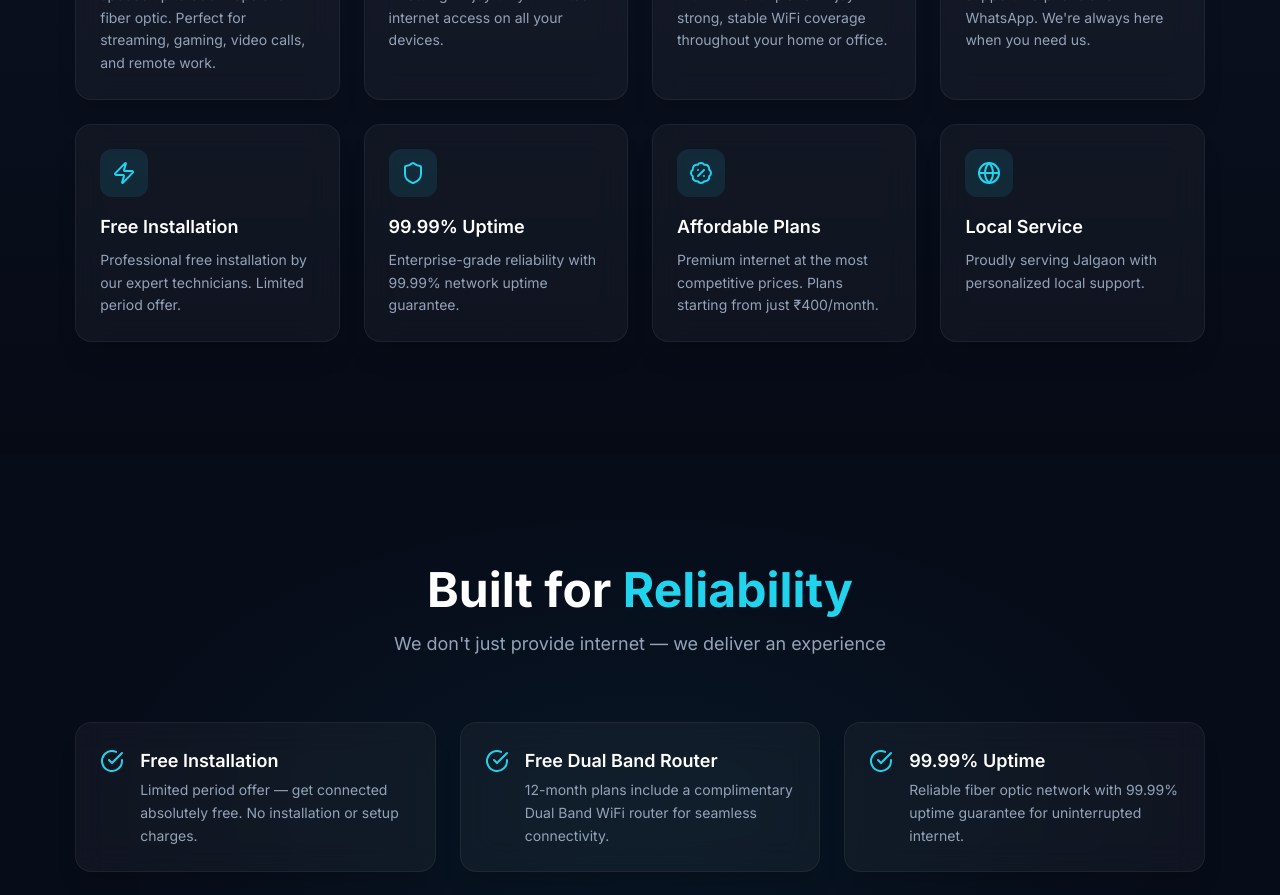
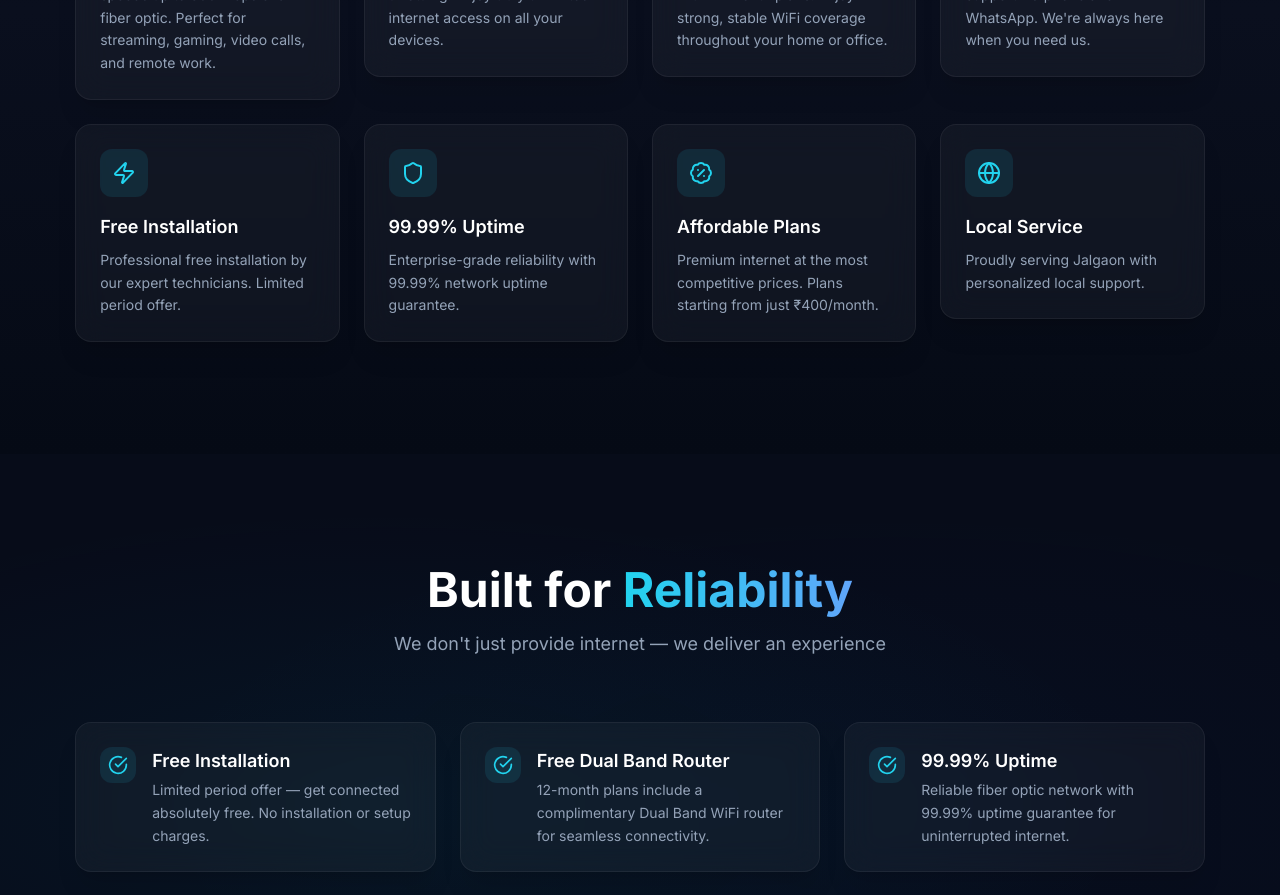
Before and after one commit to rayanmaya189-glitch/broadband, a React (Vite) app: page / in a window 1280 px wide. Shown: the part 1280-2175 px from the top of the page. Built offline with nearby package versions, Linux system fonts and the light colour scheme; no server answers.

Commit message:
feat: 3D tilt effects across all sections via reusable TiltCard component

```diff
--- a/src/components/sections/Features.tsx
+++ b/src/components/sections/Features.tsx
@@ -4,6 +4,7 @@ import {
 } from 'lucide-react';
 import { useIntersectionObserver } from '../../hooks/useIntersectionObserver';
 import { SITE_CONFIG } from '../../config/site';
+import TiltCard from '../ui/TiltCard';
 
 const iconMap: Record<string, React.ReactNode> = {
   Zap: <Zap className="w-6 h-6" />,
@@ -30,7 +31,7 @@ export default function Features() {
           className="text-center mb-16"
         >
           <h2 className="text-3xl sm:text-4xl lg:text-5xl font-bold text-white">
-            Why <span className="bg-gradient-to-r from-accent-400 to-primary-400 bg-clip-text text-transparent">AeroXe?</span>
+            Why <span className="bg-gradient-to-r from-accent-400 to-primary-400 bg-clip-text text-transparent drop-shadow-[0_0_15px_rgba(6,182,212,0.25)]">AeroXe?</span>
           </h2>
           <p className="mt-4 text-lg text-dark-400 max-w-2xl mx-auto">
             Everything you need for a seamless internet experience
@@ -41,16 +42,19 @@ export default function Features() {
           {SITE_CONFIG.features.map((feature, i) => (
             <motion.div
               key={feature.title}
-              initial={{ opacity: 0, y: 30 }}
-              animate={isVisible ? { opacity: 1, y: 0 } : {}}
-              transition={{ duration: 0.5, delay: i * 0.08 }}
-              className="glass-card rounded-2xl p-6 hover:bg-white/[0.06] transition-all duration-300 group"
+              initial={{ opacity: 0, y: 30, rotateX: 10 }}
+              animate={isVisible ? { opacity: 1, y: 0, rotateX: 0 } : {}}
+              transition={{ duration: 0.5, delay: i * 0.08, type: 'spring', stiffness: 80 }}
             >
-              <div className="p-3 rounded-xl bg-accent-400/10 group-hover:bg-accent-400/20 w-fit mb-4 transition-colors">
-                <div className="text-accent-400">{iconMap[feature.icon] || <Zap className="w-6 h-6" />}</div>
-              </div>
-              <h3 className="text-lg font-semibold text-white mb-2">{feature.title}</h3>
-              <p className="text-sm text-dark-400 leading-relaxed">{feature.description}</p>
+              <TiltCard className="h-full" tiltDegree={5} glareOpacity={0.12}>
+                <div className="glass-card rounded-2xl p-6 h-full border border-white/[0.06] transition-shadow duration-300 hover:shadow-2xl hover:shadow-accent-500/5 group">
+                  <div className="p-3 rounded-xl bg-accent-400/10 group-hover:bg-accent-400/20 w-fit mb-4 transition-colors">
+                    <div className="text-accent-400">{iconMap[feature.icon] || <Zap className="w-6 h-6" />}</div>
+                  </div>
+                  <h3 className="text-lg font-semibold text-white mb-2">{feature.title}</h3>
+                  <p className="text-sm text-dark-400 leading-relaxed">{feature.description}</p>
+                </div>
+              </TiltCard>
             </motion.div>
           ))}
         </div>
--- a/src/components/sections/Hero.tsx
+++ b/src/components/sections/Hero.tsx
@@ -1,14 +1,21 @@
 import { Link } from 'react-router-dom';
-import { motion } from 'framer-motion';
+import { motion, useScroll, useTransform } from 'framer-motion';
 import { ArrowRight, Shield, Users, Zap } from 'lucide-react';
 import SpeedVisual from '../ui/SpeedVisual';
+import TiltCard from '../ui/TiltCard';
 
 export default function Hero() {
+  const { scrollY } = useScroll();
+  const bgY = useTransform(scrollY, [0, 500], [0, 150]);
+  const opacity = useTransform(scrollY, [0, 400], [1, 0.6]);
+
   return (
     <section className="relative min-h-screen flex items-center overflow-hidden">
+      <motion.div style={{ y: bgY }} className="absolute inset-0">
         <div className="absolute inset-0 bg-gradient-to-br from-dark-950 via-dark-900 to-dark-950" />
         <div className="absolute inset-0 bg-[radial-gradient(ellipse_at_top_right,rgba(6,182,212,0.12),transparent_50%),radial-gradient(ellipse_at_bottom_left,rgba(10,102,194,0.08),transparent_50%)]" />
         <div className="absolute inset-0 bg-grid" />
+      </motion.div>
 
       <motion.div
         className="absolute top-1/4 -right-32 w-96 h-96 bg-accent-500/10 rounded-full blur-3xl"
@@ -20,8 +27,14 @@ export default function Hero() {
         animate={{ scale: [1.2, 1, 1.2], opacity: [0.2, 0.4, 0.2] }}
         transition={{ duration: 8, repeat: Infinity, ease: 'easeInOut' }}
       />
+      <motion.div
+        className="absolute top-1/2 left-1/2 -translate-x-1/2 -translate-y-1/2 w-[500px] h-[500px] bg-accent-400/5 rounded-full blur-3xl"
+        animate={{ scale: [1, 1.15, 1], rotate: [0, 180, 360] }}
+        transition={{ duration: 20, repeat: Infinity, ease: 'linear' }}
+      />
 
-      <div className="relative max-w-[92%] 2xl:max-w-[90rem] mx-auto px-4 sm:px-6 pt-24 pb-16 lg:pt-32 lg:pb-24">
+      <motion.div style={{ opacity }} className="relative w-full">
+        <div className="max-w-[92%] 2xl:max-w-[90rem] mx-auto px-4 sm:px-6 pt-24 pb-16 lg:pt-32 lg:pb-24">
           <div className="grid lg:grid-cols-2 gap-12 lg:gap-16 items-center">
             <div className="text-center lg:text-left">
               <motion.div
@@ -31,7 +44,7 @@ export default function Hero() {
               >
                 <span className="inline-flex items-center gap-2 px-4 py-1.5 rounded-full bg-accent-400/10 border border-accent-400/20 text-accent-300 text-sm font-medium mb-6">
                   <Zap className="w-4 h-4" />
-                Now Serving {1200}+ Happy Customers
+                  Now Serving 1,200+ Happy Customers
                 </span>
               </motion.div>
 
@@ -43,7 +56,7 @@ export default function Hero() {
               >
                 Lightning Fast Internet
                 <br />
-              <span className="bg-gradient-to-r from-accent-400 via-accent-300 to-primary-400 bg-clip-text text-transparent">
+                <span className="bg-gradient-to-r from-accent-400 via-accent-300 to-primary-400 bg-clip-text text-transparent drop-shadow-[0_0_20px_rgba(6,182,212,0.3)]">
                   for Your Home & Business
                 </span>
               </motion.h1>
@@ -87,7 +100,7 @@ export default function Hero() {
                 {[
                   { icon: Shield, label: '99.99% Uptime', value: 'Reliability' },
                   { icon: Zap, label: 'Up to 300 Mbps', value: 'Speed' },
-                { icon: Users, label: '1200+ Users', value: 'Trusted' },
+                  { icon: Users, label: '1,200+ Users', value: 'Trusted' },
                 ].map((item) => (
                   <div key={item.label} className="flex items-center gap-3">
                     <div className="p-2 rounded-lg bg-accent-400/10">
@@ -103,25 +116,29 @@ export default function Hero() {
             </div>
 
             <motion.div
-            initial={{ opacity: 0, scale: 0.9 }}
-            animate={{ opacity: 1, scale: 1 }}
-            transition={{ duration: 0.8, delay: 0.3 }}
+              initial={{ opacity: 0, scale: 0.9, rotateY: -10 }}
+              animate={{ opacity: 1, scale: 1, rotateY: 0 }}
+              transition={{ duration: 0.8, delay: 0.3, type: 'spring', stiffness: 60 }}
               className="hidden lg:flex flex-col items-center"
+              style={{ perspective: '1000px' }}
             >
+              <TiltCard tiltDegree={4} glareOpacity={0.15} perspective={1000}>
                 <div className="relative">
                   <div className="absolute inset-0 bg-gradient-to-r from-accent-500/20 to-primary-500/20 rounded-3xl blur-3xl" />
-              <div className="relative glass-card-strong rounded-3xl p-8">
+                  <div className="relative glass-card-strong rounded-3xl p-8 transition-shadow duration-300 hover:shadow-2xl hover:shadow-accent-500/10">
                     <SpeedVisual speed={300} />
                     <div className="mt-6 text-center">
                       <p className="text-sm text-dark-400">Real-time speed</p>
                       <p className="text-2xl font-bold text-white">Fiber Optic</p>
-                  <p className="text-sm text-accent-400">Low Latency • High Bandwidth</p>
+                      <p className="text-sm text-accent-400">Low Latency &bull; High Bandwidth</p>
                     </div>
                   </div>
                 </div>
+              </TiltCard>
             </motion.div>
           </div>
         </div>
+      </motion.div>
     </section>
   );
 }
--- a/src/components/sections/WhyChooseUs.tsx
+++ b/src/components/sections/WhyChooseUs.tsx
@@ -2,6 +2,7 @@ import { motion } from 'framer-motion';
 import { CheckCircle } from 'lucide-react';
 import { useIntersectionObserver } from '../../hooks/useIntersectionObserver';
 import { SITE_CONFIG } from '../../config/site';
+import TiltCard from '../ui/TiltCard';
 
 export default function WhyChooseUs() {
   const { ref, isVisible } = useIntersectionObserver();
@@ -9,7 +10,12 @@ export default function WhyChooseUs() {
   return (
     <section id="about" className="relative py-20 lg:py-28 overflow-hidden">
       <div className="absolute inset-0 bg-dark-900/50" />
-      <div className="absolute inset-0 bg-[radial-gradient(ellipse_at_center,rgba(6,182,212,0.06),transparent_60%)]" />
+      <div
+        className="absolute inset-0"
+        style={{
+          background: 'radial-gradient(ellipse at 30% 50%, rgba(6,182,212,0.06), transparent 60%), radial-gradient(ellipse at 70% 50%, rgba(10,102,194,0.04), transparent 60%)',
+        }}
+      />
 
       <div ref={ref} className="relative max-w-[92%] 2xl:max-w-[90rem] mx-auto px-4 sm:px-6">
         <motion.div
@@ -19,10 +25,10 @@ export default function WhyChooseUs() {
           className="text-center mb-16"
         >
           <h2 className="text-3xl sm:text-4xl lg:text-5xl font-bold text-white">
-            Built for <span className="text-accent-400">Reliability</span>
+            Built for <span className="bg-gradient-to-r from-accent-400 to-primary-400 bg-clip-text text-transparent">Reliability</span>
           </h2>
           <p className="mt-4 text-lg text-dark-400 max-w-2xl mx-auto">
-            We don't just provide internet — we deliver an experience
+            We don&apos;t just provide internet — we deliver an experience
           </p>
         </motion.div>
 
@@ -30,16 +36,21 @@ export default function WhyChooseUs() {
           {SITE_CONFIG.whyChooseUs.slice(0, 6).map((item, i) => (
             <motion.div
               key={item.title}
-              initial={{ opacity: 0, x: -20 }}
+              initial={{ opacity: 0, x: -30 }}
               animate={isVisible ? { opacity: 1, x: 0 } : {}}
-              transition={{ duration: 0.5, delay: i * 0.08 }}
-              className="flex items-start gap-4 p-6 rounded-2xl glass-card hover:bg-white/[0.06] transition-all duration-300"
+              transition={{ duration: 0.5, delay: i * 0.08, type: 'spring', stiffness: 70 }}
             >
-              <CheckCircle className="w-6 h-6 text-accent-400 shrink-0 mt-0.5" />
-              <div>
-                <h3 className="text-lg font-semibold text-white mb-1">{item.title}</h3>
-                <p className="text-sm text-dark-400 leading-relaxed">{item.description}</p>
-              </div>
+              <TiltCard className="h-full" tiltDegree={4} glareOpacity={0.1}>
+                <div className="flex items-start gap-4 p-6 rounded-2xl glass-card border border-white/[0.06] h-full transition-shadow duration-300 hover:shadow-2xl hover:shadow-accent-500/5 group">
+                  <div className="shrink-0 p-2 rounded-xl bg-accent-400/10 group-hover:bg-accent-400/20 transition-colors">
+                    <CheckCircle className="w-5 h-5 text-accent-400" />
+                  </div>
+                  <div>
+                    <h3 className="text-lg font-semibold text-white mb-1">{item.title}</h3>
+                    <p className="text-sm text-dark-400 leading-relaxed">{item.description}</p>
+                  </div>
+                </div>
+              </TiltCard>
             </motion.div>
           ))}
         </div>
--- /dev/null
+++ b/src/components/ui/TiltCard.tsx
@@ -0,0 +1,77 @@
+import { useRef, useState, useCallback, type ReactNode } from 'react';
+
+interface TiltCardProps {
+  children: ReactNode;
+  className?: string;
+  tiltDegree?: number;
+  glareOpacity?: number;
+  perspective?: number;
+}
+
+export default function TiltCard({
+  children,
+  className = '',
+  tiltDegree = 6,
+  glareOpacity = 0.15,
+  perspective = 800,
+}: TiltCardProps) {
+  const ref = useRef<HTMLDivElement>(null);
+  const [rotate, setRotate] = useState({ x: 0, y: 0 });
+  const [glow, setGlow] = useState({ x: 50, y: 50 });
+  const [isHovered, setIsHovered] = useState(false);
+
+  const handleMouseMove = useCallback(
+    (e: React.MouseEvent<HTMLDivElement>) => {
+      if (!ref.current) return;
+      const rect = ref.current.getBoundingClientRect();
+      const x = e.clientX - rect.left;
+      const y = e.clientY - rect.top;
+      const cx = rect.width / 2;
+      const cy = rect.height / 2;
+      setRotate({
+        x: ((y - cy) / cy) * -tiltDegree,
+        y: ((x - cx) / cx) * tiltDegree,
+      });
+      setGlow({
+        x: (x / rect.width) * 100,
+        y: (y / rect.height) * 100,
+      });
+    },
+    [tiltDegree]
+  );
+
+  const handleMouseEnter = useCallback(() => setIsHovered(true), []);
+  const handleMouseLeave = useCallback(() => {
+    setIsHovered(false);
+    setRotate({ x: 0, y: 0 });
+    setGlow({ x: 50, y: 50 });
+  }, []);
+
+  return (
+    <div
+      ref={ref}
+      onMouseMove={handleMouseMove}
+      onMouseEnter={handleMouseEnter}
+      onMouseLeave={handleMouseLeave}
+      className={`relative ${className}`}
+      style={{ perspective: `${perspective}px` }}
+    >
+      <div
+        style={{
+          transform: `rotateX(${rotate.x}deg) rotateY(${rotate.y}deg)`,
+          transformStyle: 'preserve-3d',
+          transition: isHovered ? 'transform 0.08s ease-out' : 'transform 0.4s ease-out',
+        }}
+      >
+        <div
+          className="pointer-events-none absolute inset-0 rounded-[inherit] opacity-0 transition-opacity duration-500 z-10"
+          style={{
+            opacity: isHovered ? 1 : 0,
+            background: `radial-gradient(circle at ${glow.x}% ${glow.y}%, rgba(6,182,212,${glareOpacity}), transparent 60%)`,
+          }}
+        />
+        {children}
+      </div>
+    </div>
+  );
+}
```
Also changed, not shown: src/components/sections/CTASection.tsx (+19 -4 lines), src/components/sections/Testimonials.tsx (+9 -5 lines), src/features/about/AboutPage.tsx (+24 -11 lines), src/features/contact/ContactPage.tsx (+18 -7 lines). Lines whose indentation alone changed are shown as unchanged.
